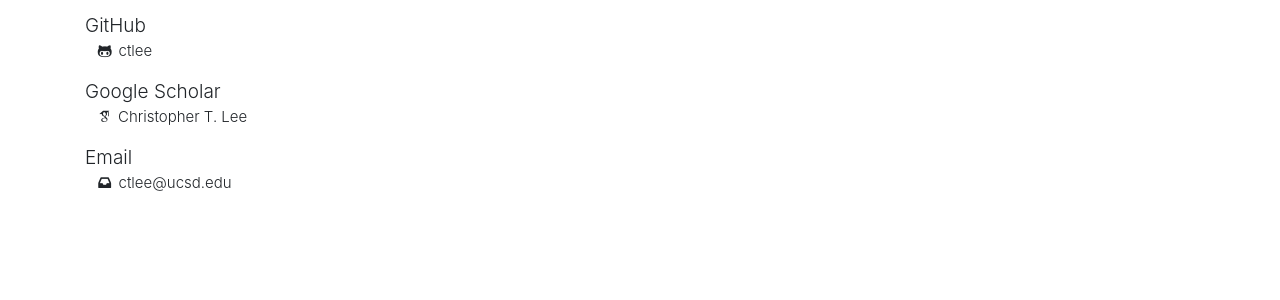
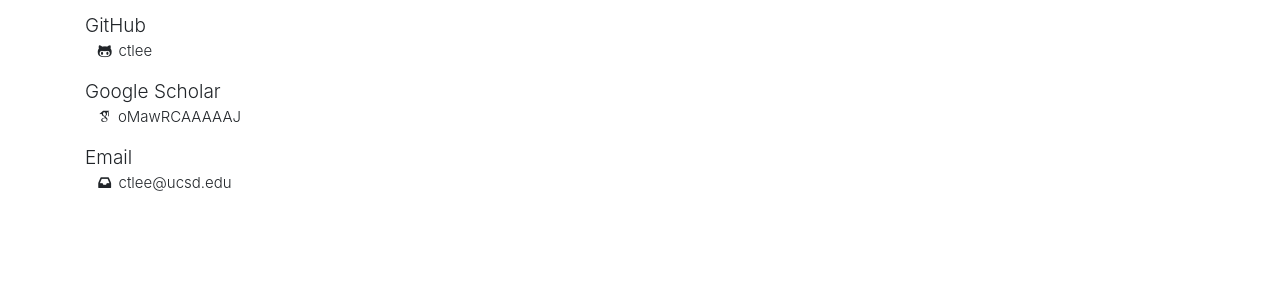
Before and after one commit to ctleelab/bulletin, a Jekyll site: the page built from team/_posts/2024-07-01-chris-lee.md, in a window 1280 px wide. Shown: the part 397-697 px from the top of the page. Built offline with Jekyll 4.4.1, drawn with Linux system fonts in a browser that asks for light colours; some web fonts are replaced.

Commit message:
Fix links
Signed-off-by: Christopher T. Lee <ctlee@ucsd.edu>

```diff
--- a/_layouts/member.html
+++ b/_layouts/member.html
@@ -87,7 +87,7 @@
 		<div class="pad-left note">
 			<div class="smallspacer"></div>
 			<i class="ai ai-google-scholar ai-fw"></i>
-			<a class="off" href="http://scholar.google.com/citations?user={{ member.scholar }}">{{ member.title }}</a>
+			<a class="off" href="https://scholar.google.com/citations?user={{ member.scholar }}">{{ member.scholar }}</a>
 		</div>
 		<div class="bigspacer"></div>
 		{% endif %}
@@ -155,7 +155,7 @@
 		<div class="spacer"></div>
 		{% for paper in site.categories.papers %}
 		{% if paper.authors contains searchstring %}
-		<p><a href="{{ paper.url }}" class="off"><q>{{ paper.title }}</q> {{paper.shortcite }}</a>
+		<p><a href="{{ paper.url  | relative_url  }}" class="off"><q>{{ paper.title }}</q> {{paper.shortcite }}</a>
 		{% endif %}
 		{% endfor %}
 		{% endif %}
@@ -180,7 +180,7 @@
 				{% endif %}
 			{% endfor %}
 			{% if present == true %}
-				<p><a href="{{ project.url }}" class="off">{{ project.title }} - {{ project.description }}</a>
+				<p><a href="{{ project.url  | relative_url  }}" class="off">{{ project.title }} - {{ project.description }}</a>
 			{% endif %}
 		{% endfor %}
 		{% endif %}
@@ -207,7 +207,7 @@
 			{% for post in site.categories.blog %}
 				{% if post.author %}
 					{% if member.title == post.author %}
-						<p><a href="{{ post.url }}" class="off">{{ post.title }}</a>
+						<p><a href="{{ post.url  | relative_url }}" class="off">{{ post.title }}</a>
 					{% endif %}
 				{% endif %}
 				{% if post.authors %}
@@ -218,7 +218,7 @@
 						{% endif %}
 					{% endfor %}
 					{% if found %}
-						<p><a href="{{ post.url }}" class="off">{{ post.title }}</a>
+						<p><a href="{{ post.url  | relative_url }}" class="off">{{ post.title }}</a>
 					{% endif %}
 				{% endif %}
 			{% endfor %}
--- a/_layouts/project.html
+++ b/_layouts/project.html
@@ -53,8 +53,8 @@
 		</div>
 		<div class="pad-left note">
 			<div class="smallspacer"></div>
-			<i class="fa fa-cog fa-fw"></i>
-			<a class="off" href="https://github.com/{{ project.repo }}">github.com/{{ project.repo | replace: "/", "/<wbr>" | replace: "_", "_<wbr>" }}</a>
+			<i class="fa fa-github fa-fw"></i>
+			<a class="off" href="https://github.com/{{ project.repo }}">{{ project.repo | replace: "/", "/<wbr>" | replace: "_", "_<wbr>" }}</a>
 		</div>
 		<div class="bigspacer"></div>
 		<div class="smallhead">
```
